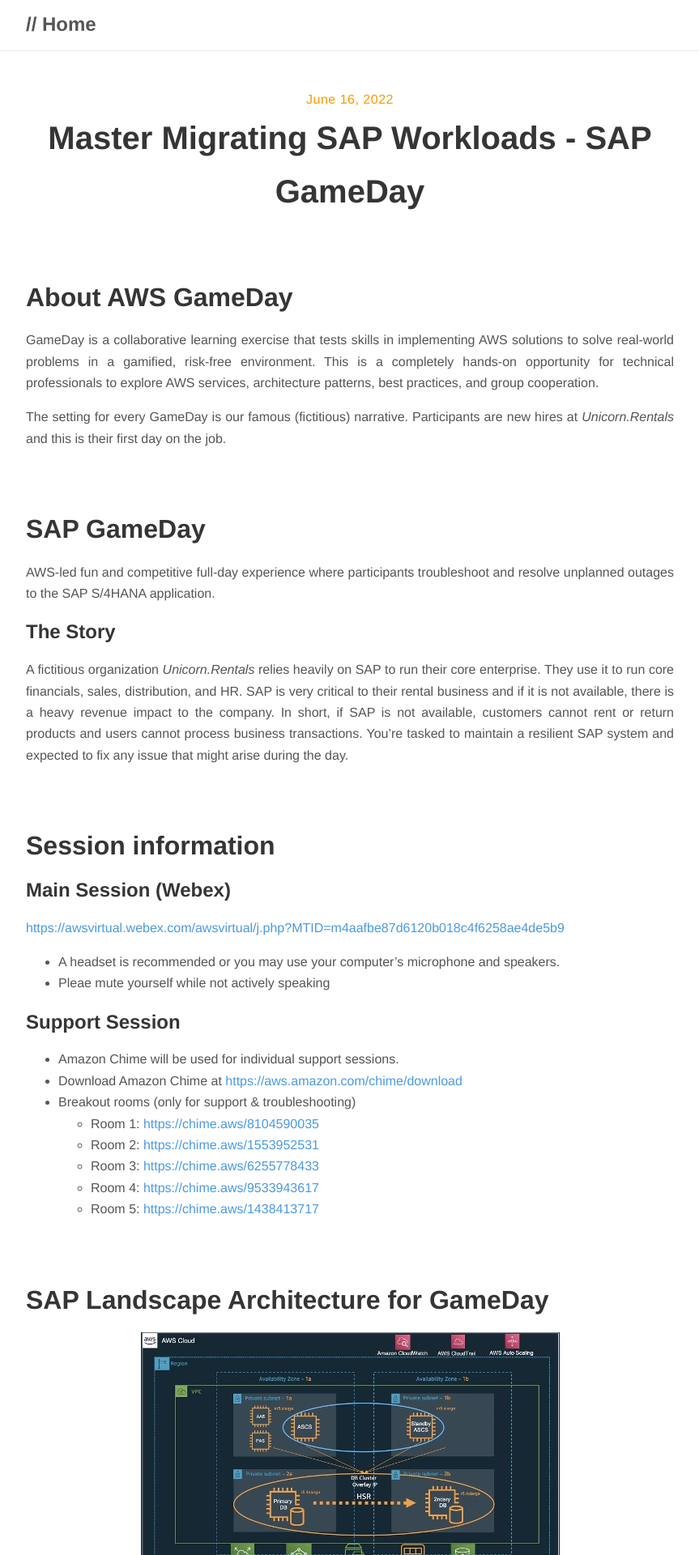
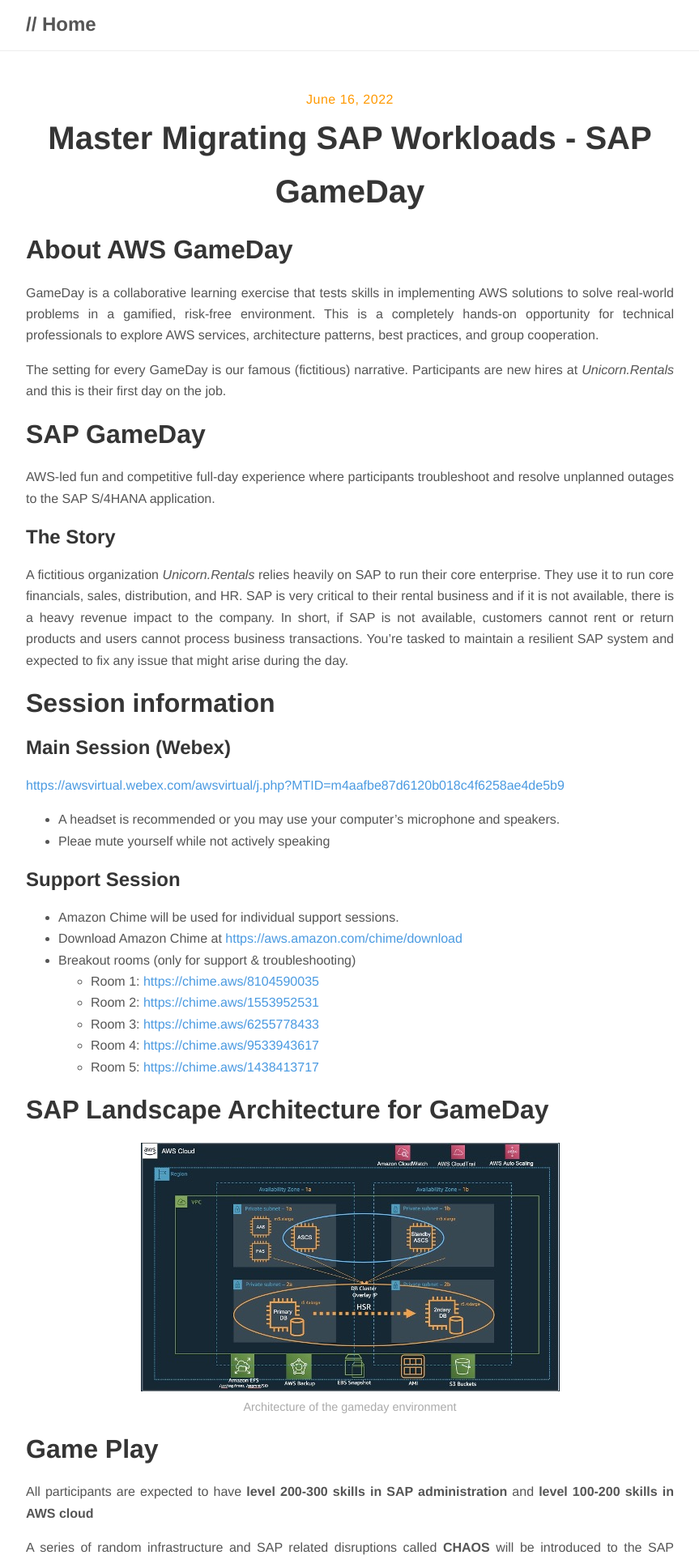
Before and after one commit to pauler285/pauler285.github.io, a Jekyll site: the page built from _posts/2022-06-16-aws-sap-gameday.md, in a window 1280 px wide. Shown: the top 1920 px of the page at 81% size, without its empty margins (208-1071 px from the left). Built offline with Jekyll 4.4.1, drawn with Linux system fonts in a browser that asks for light colours; nearby versions of some CDN libraries.

Commit message:
reset h1

```diff
--- a/_sass/rain/_base.scss
+++ b/_sass/rain/_base.scss
@@ -35,11 +35,6 @@ h6 {
   line-height: normal;
 }
 
-// adjustment that h1 is seperating a bit more from above text block
-h1 {
-  margin-top: 5rem;
-}
-
 a {
   color: $blue;
   text-decoration: none;
```
